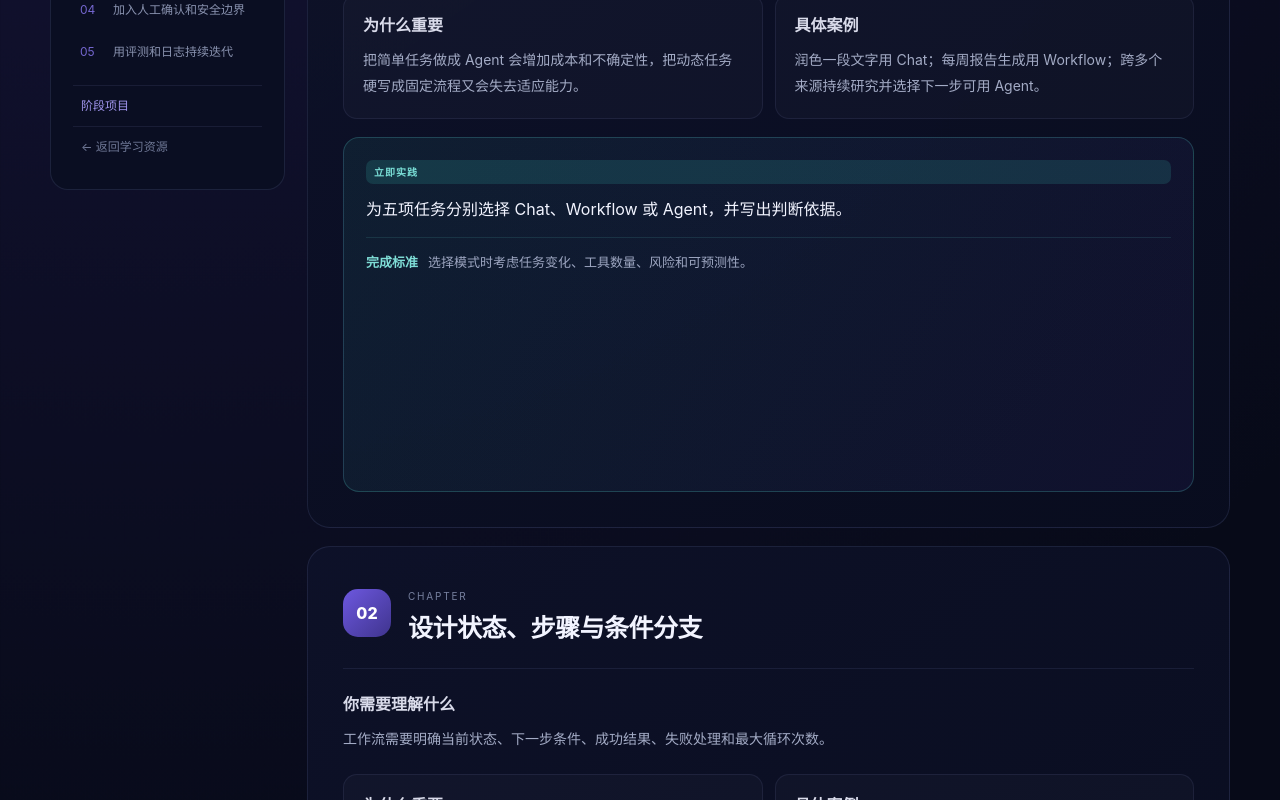
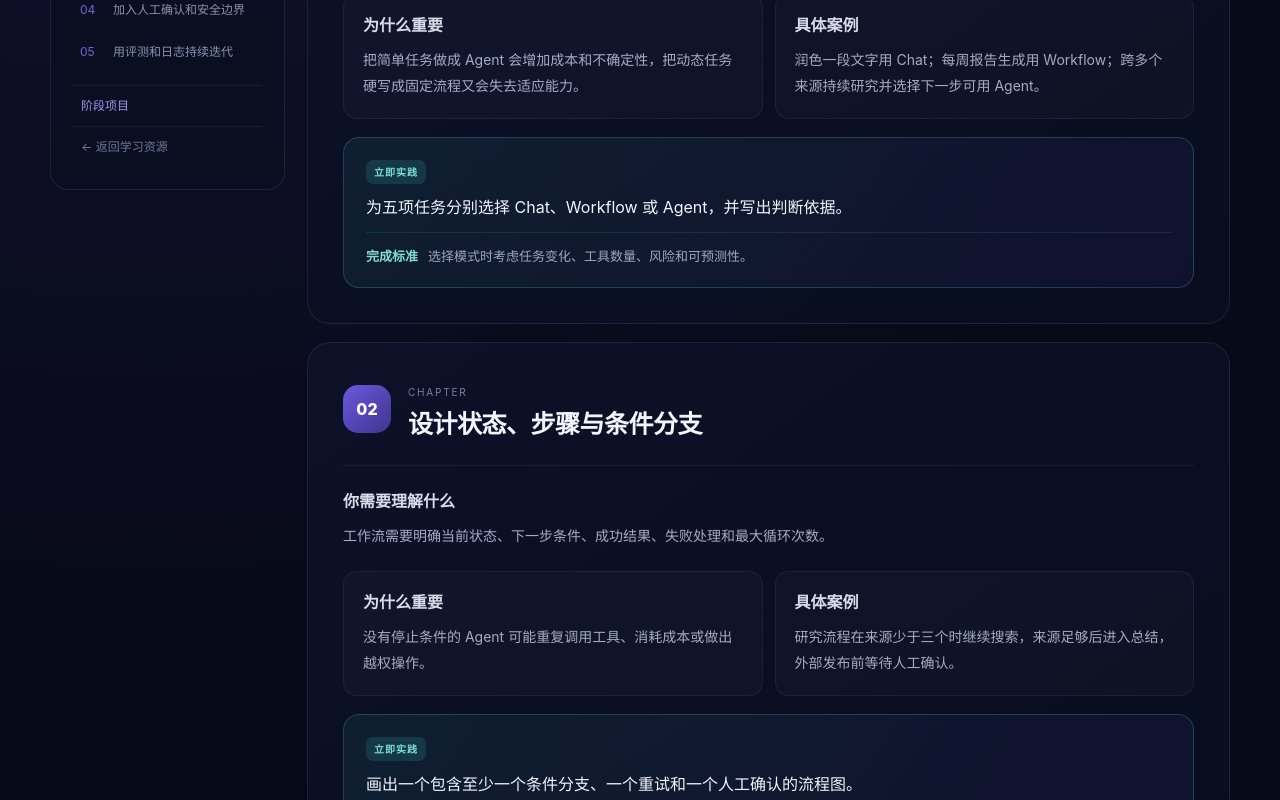
Before and after one commit to wyx729/ada-ai-nav, a Next.js app: page /learn/agents in a window 1280 px wide. Shown: the part 1040-1840 px from the top of the page. Built offline with nearby package versions, Linux system fonts and the light colour scheme.

Commit message:
Tighten learning practice cards

```diff
--- a/app/globals.css
+++ b/app/globals.css
@@ -555,11 +555,11 @@ main { position: relative; min-height: 100vh; overflow: hidden; }
 .chapter-block p, .chapter-grid p { margin:0; color:#a3abc5; font-size:14px; line-height:1.85; }
 .chapter-grid { margin-top:18px; display:grid; grid-template-columns:1fr 1fr; gap:12px; }
 .chapter-grid > div { padding:19px; border:1px solid rgba(114,124,177,.14); border-radius:14px; background:rgba(255,255,255,.025); }
-.practice-card { margin-top:18px; padding:22px; border:1px solid rgba(84,204,202,.24); border-radius:16px; background:linear-gradient(120deg,rgba(34,112,111,.16),rgba(57,43,123,.16)); }
-.practice-card > span { display:inline-block; padding:5px 8px; border-radius:7px; background:rgba(54,190,180,.17); color:#79ddd5; font-size:10px; line-height:1.4; font-weight:850; letter-spacing:1px; }
-.practice-card h3 { margin:12px 0 15px; font-size:16px; line-height:1.65; }
-.practice-card p { margin:0; padding-top:13px; border-top:1px solid rgba(85,197,192,.14); color:#9da6c1; font-size:13px; line-height:1.75; }
-.practice-card p b { margin-right:10px; color:#7fded7; }
+.learning-chapter .practice-card { min-height:0; margin-top:18px; padding:20px 22px; display:block; border:1px solid rgba(84,204,202,.24); border-radius:16px; background:linear-gradient(120deg,rgba(34,112,111,.16),rgba(57,43,123,.16)); }
+.learning-chapter .practice-card > span { display:inline-block; padding:5px 8px; border-radius:7px; background:rgba(54,190,180,.17); color:#79ddd5; font-size:10px; line-height:1.4; font-weight:850; letter-spacing:1px; }
+.learning-chapter .practice-card h3 { margin:11px 0 12px; font-size:16px; line-height:1.6; }
+.learning-chapter .practice-card p { min-height:0; margin:0; padding-top:12px; border-top:1px solid rgba(85,197,192,.14); color:#9da6c1; font-size:13px; line-height:1.7; }
+.learning-chapter .practice-card p b { margin-right:10px; color:#7fded7; }
 .stage-project { scroll-margin-top:95px; padding:38px; overflow:hidden; border:1px solid rgba(126,108,255,.45); border-radius:24px; background:radial-gradient(circle at 90% 5%,rgba(70,204,193,.13),transparent 34%),linear-gradient(125deg,rgba(40,31,91,.93),rgba(11,16,37,.94)); }
 .stage-project h2 { margin:13px 0 9px; font-size:28px; line-height:1.3; font-weight:680; letter-spacing:-.6px; }
 .stage-project > p { max-width:680px; color:#a7afc9; font-size:14px; line-height:1.8; }
```
